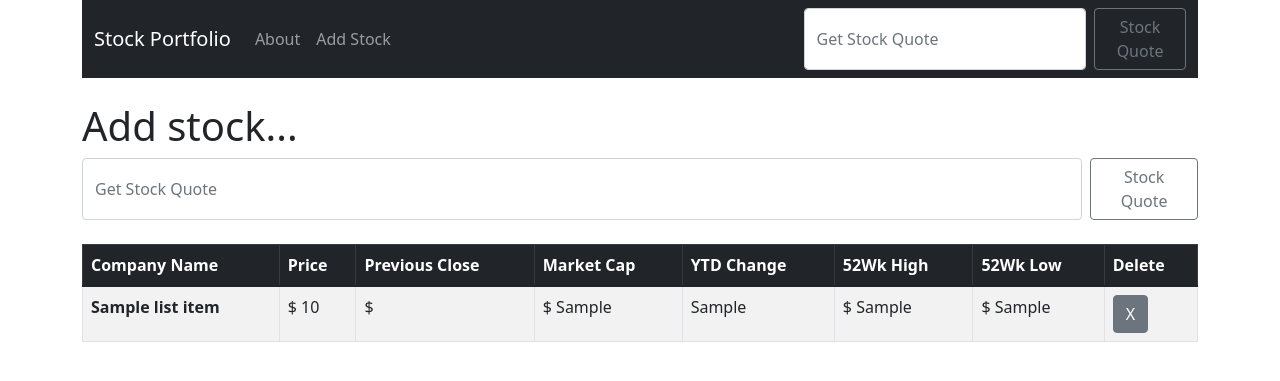
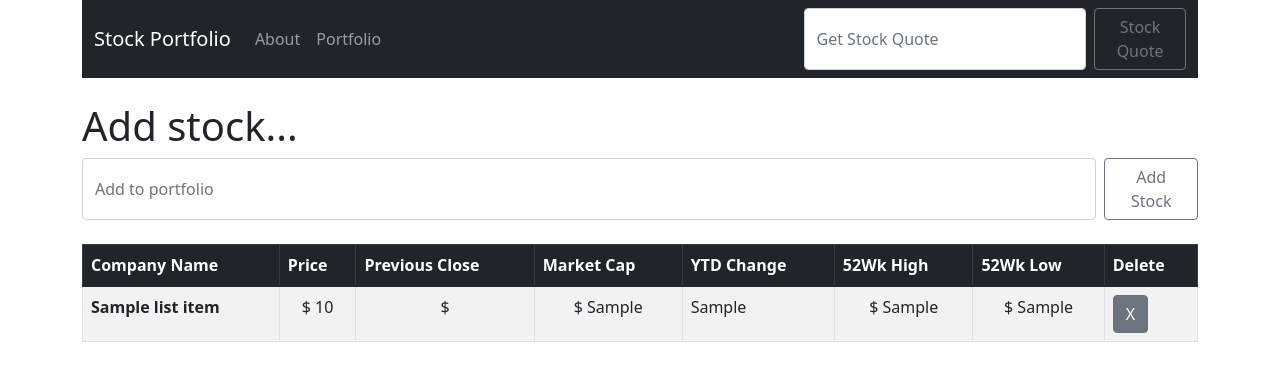
Before and after one commit to erickvivas415/stockapp, a Django app: template stock_project/quotes/templates/add_stock.html in a window 1280 px wide. Shown: the top 381 px of the page. Run offline with Django 3.2, Linux system fonts and the light colour scheme; the template is opened without the code that fills it: most values are stand-ins (such as "Sample title", 1, 10 or a date in 2020).

Commit message:
Update content

```diff
--- a/stock_project/quotes/templates/add_stock.html
+++ b/stock_project/quotes/templates/add_stock.html
@@ -5,8 +5,8 @@
 
 <form action="{% url 'add_stock' %}" class="d-flex" role="search" method="POST">
     {% csrf_token %}
-<input class="form-control me-2" type="search" placeholder="Get Stock Quote" aria-label="Search" name="ticker" onkeyup="this.value = this.value.toUpperCase();">
-<button class="btn btn-outline-secondary" type="submit">Stock Quote</button>
+<input class="form-control me-2" type="search" placeholder="Add to portfolio" aria-label="Search" name="ticker" onkeyup="this.value = this.value.toUpperCase();">
+<button class="btn btn-outline-secondary" type="submit">Add Stock</button>
 </form>
 
 <br/>
@@ -29,12 +29,12 @@
         {% for list_item in output %}
         <tr>
             <th scope="row">{{ list_item.companyName }}
-            <td>$ {{ list_item.latestPrice }}</td>
-            <td>$ {{ list_item.previousClose }}</td>
-            <td>$ {{ list_item.marketCap }}</td>
+            <td class="text-center">$ {{ list_item.latestPrice }}</td>
+            <td class="text-center">$ {{ list_item.previousClose }}</td>
+            <td class="text-center">$ {{ list_item.marketCap }}</td>
             <td>{{ list_item.ytdChange }}</td>
-            <td>$ {{ list_item.week52High }}</td>
-            <td>$ {{ list_item.week52Low}}</td>
+            <td class="text-center">$ {{ list_item.week52High }}</td>
+            <td class="text-center">$ {{ list_item.week52Low}}</td>
             <td>
                 <a href="{% url 'delete_stock' list_item.symbol %}" class="btn btn-secondary">X</a>
             </td>
--- a/stock_project/quotes/templates/base.html
+++ b/stock_project/quotes/templates/base.html
@@ -23,7 +23,7 @@
                         <a class="nav-link" href="{% url 'about' %}">About</a>
                     </li>
                     <li class="nav-item">
-                        <a class="nav-link" href="{% url 'add_stock' %}">Add Stock</a>
+                        <a class="nav-link" href="{% url 'add_stock' %}">Portfolio</a>
                     </li>
                     </ul>
                     <form action="{% url 'home' %}" class="d-flex" role="search" method="POST">
```
Also changed, not shown: stock_project/quotes/templates/about.html (+9 -0 lines).
